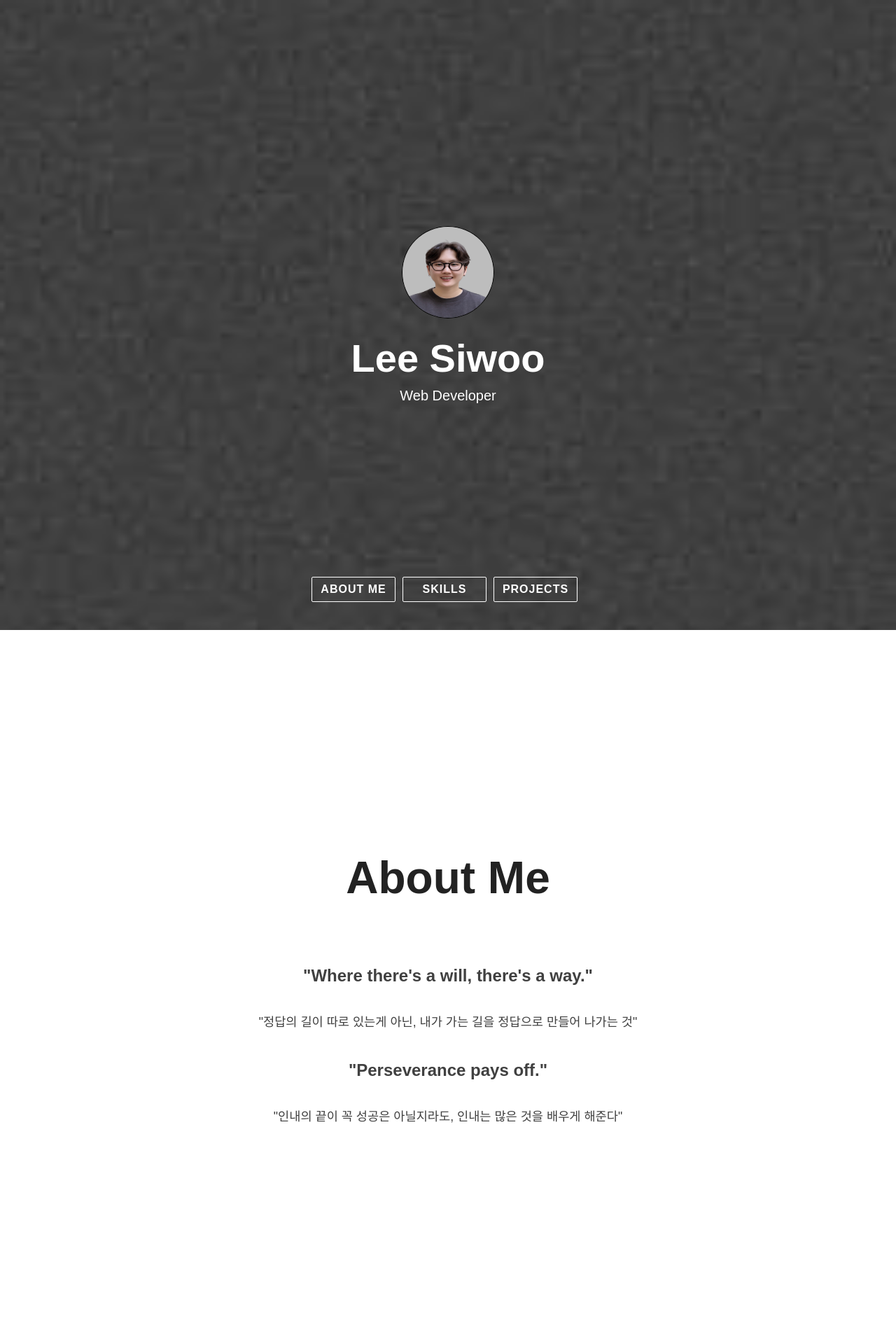
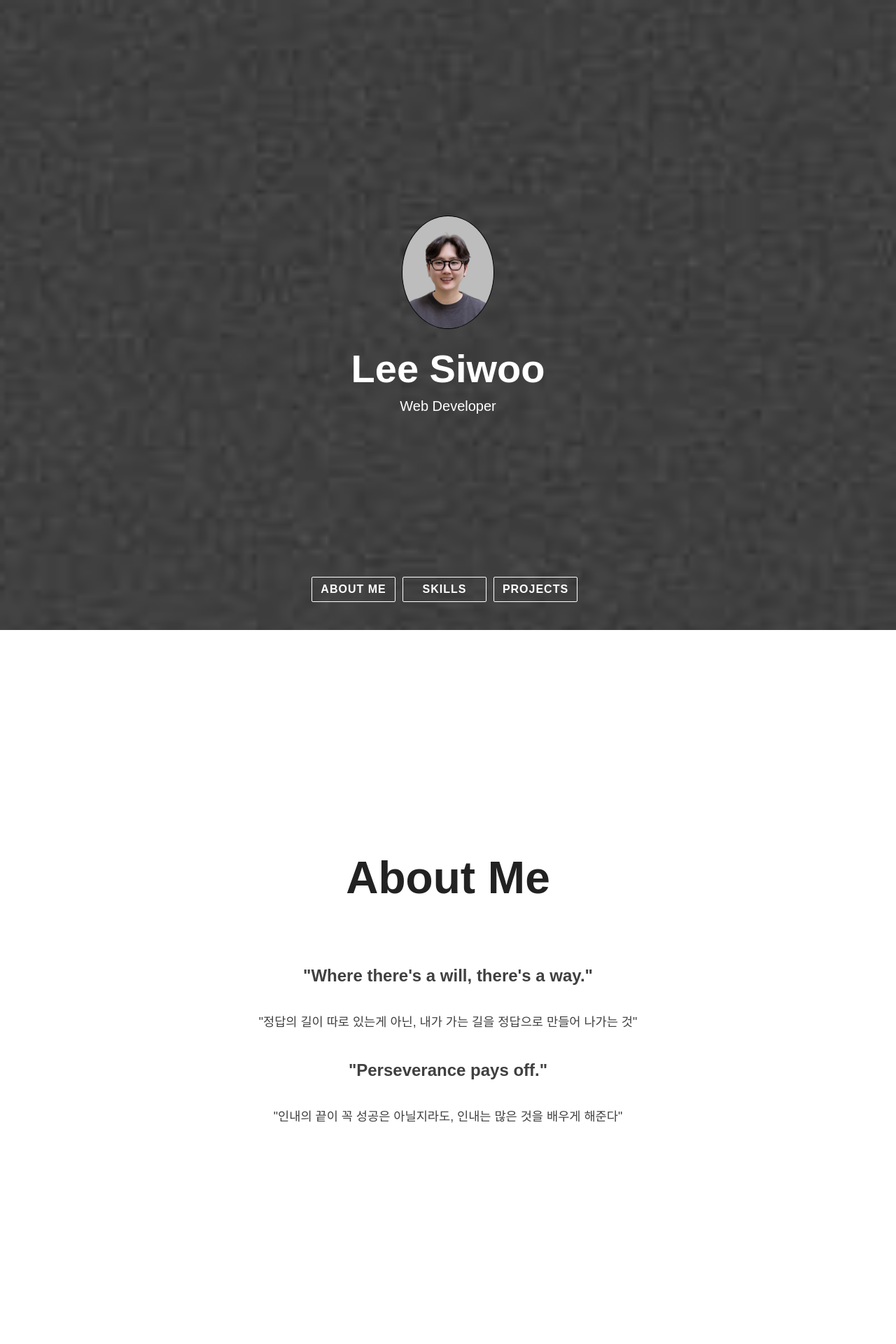
Before and after one commit to SHU-Webbb/SHU-Webbb.github.io, a Jekyll site: the page built from index.html, in a window 1280 px wide. Shown: the top 1920 px of the page at 70% size. Built offline with Jekyll 4.4.1, drawn with Linux system fonts in a browser that asks for light colours; nearby versions of some CDN libraries; some web fonts are replaced.

Commit message:
Update main.css

```diff
--- a/assets/css/main.css
+++ b/assets/css/main.css
@@ -404,7 +404,7 @@ img {
 .profile-pic {
   border-radius: 50%;
   width: 130px;
-  height: 130px;
+  height: 160px;
   border: solid 1px black;
 }
 
```
